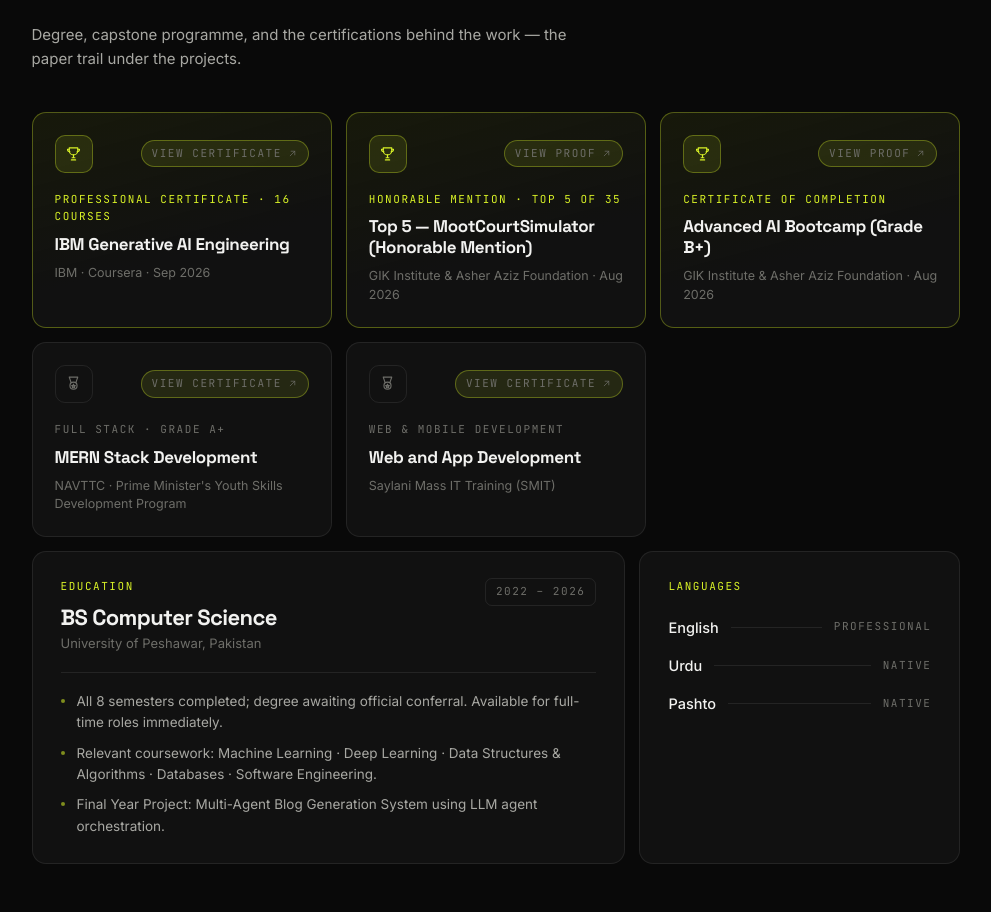
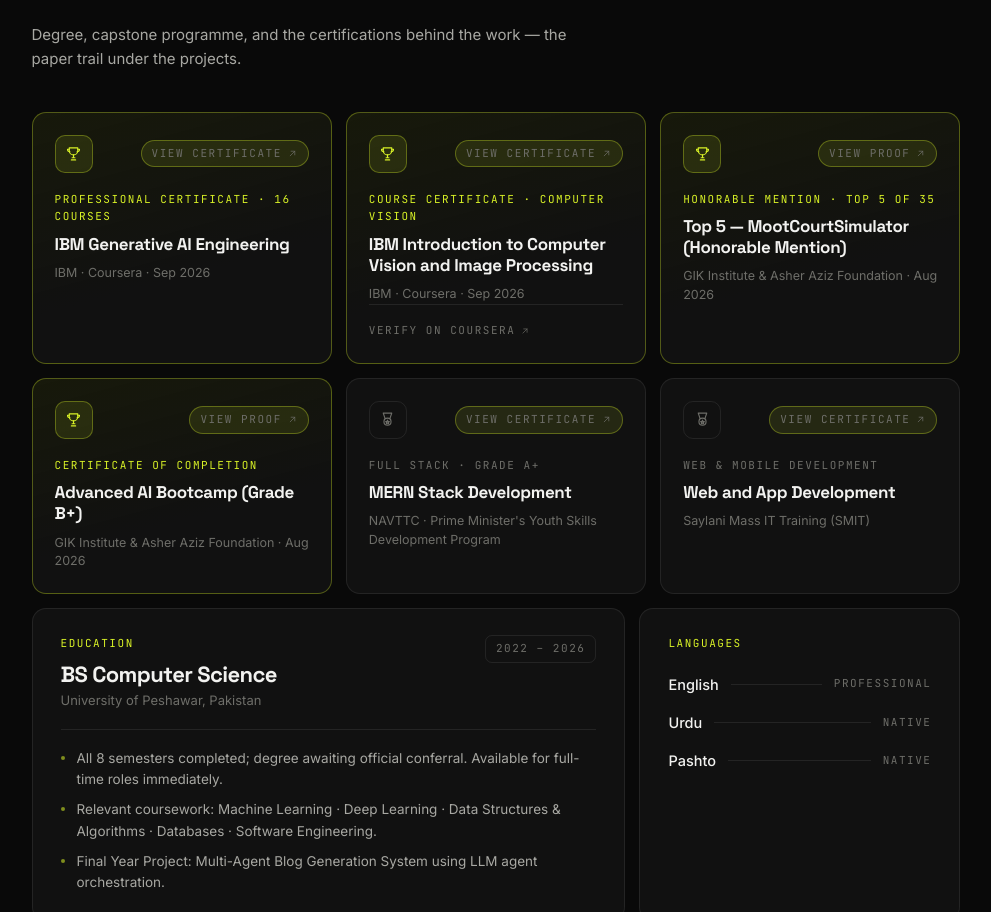
Before and after one commit to farhan-hash404/Final_PortFolio, a React (Vite) app: page / in a window 1280 px wide. Shown: the part 7660-8572 px from the top of the page, without its empty margins (276-1267 px from the left). Built offline with nearby package versions, Linux system fonts and the light colour scheme.

Commit message:
ibm CV cwertifcate ad

```diff
--- a/src/data/content.js
+++ b/src/data/content.js
@@ -393,6 +393,16 @@
     proofLabel: 'View Certificate',
   },
   {
+    title: 'IBM Introduction to Computer Vision and Image Processing',
+    issuer: 'IBM · Coursera · Sep 2026',
+    tag: 'Course Certificate · Computer Vision',
+    accent: true,
+    proof: '/certificates/ibm-introduction-to-computer-vision-and-image-processing.png',
+    proofLabel: 'View Certificate',
+    verifyUrl: 'https://www.coursera.org/account/accomplishments/certificate/VEU3GZ4CPZ2K',
+    verifyLabel: 'Verify on Coursera',
+  },
+  {
     title: 'Top 5 — MootCourtSimulator (Honorable Mention)',
     issuer: 'GIK Institute & Asher Aziz Foundation · Aug 2026',
     tag: 'Honorable Mention · Top 5 of 35',
```
Also changed, not shown: public/certificates/ibm-introduction-to-computer-vision-and-image-processing.png (added), 1 other file (tests, documents, lock files or other folders).
